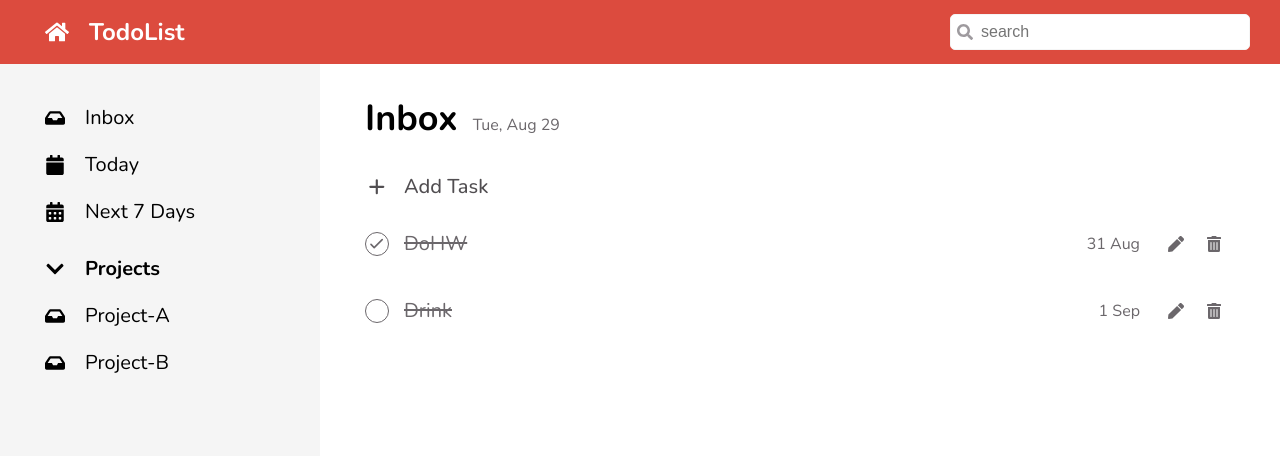
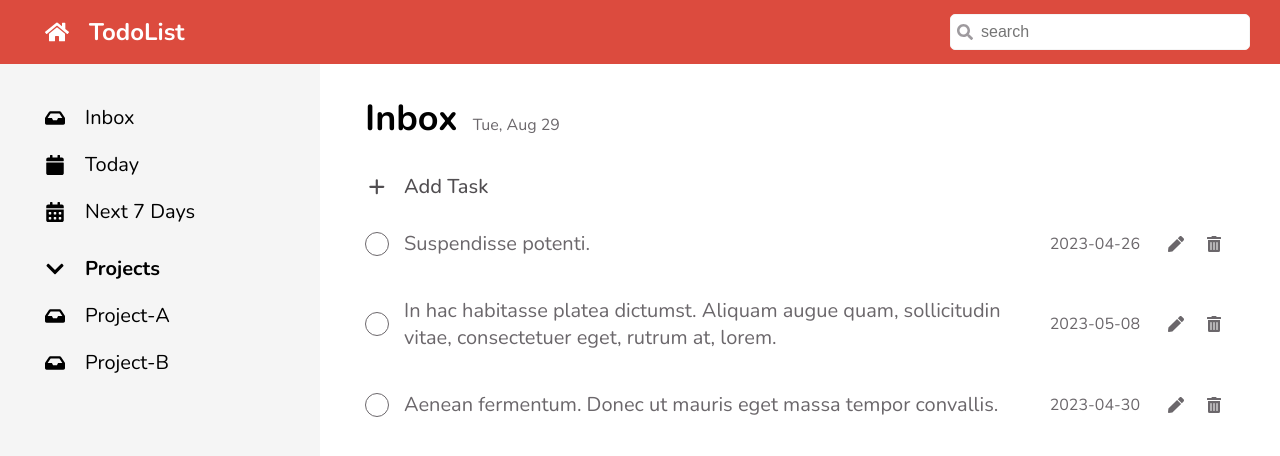
Before and after one commit to KasamaLee/cc15-todolist-kasama, a React (Create React App) app: page / in a window 1280 px wide. Shown: the top 456 px of the page. Built offline with nearby package versions, Linux system fonts and the light colour scheme.

Commit message:
remove unused code

```diff
--- a/package.json
+++ b/package.json
@@ -3,6 +3,8 @@
   "version": "0.1.0",
   "private": true,
   "dependencies": {
+    "dayjs": "^1.11.9",
+    "nanoid": "^4.0.2",
     "react": "^18.2.0",
     "react-dom": "^18.2.0",
     "react-icons": "^4.10.1",
--- a/src/app/App.jsx
+++ b/src/app/App.jsx
@@ -1,4 +1,7 @@
 // Dependencies
+import { useState } from 'react';
+import { nanoid } from 'nanoid';
+import dayjs, { Dayjs } from 'dayjs';
 import './App.scss';
 import AppBar from '../components/Common/AppBar/AppBar';
 import SideBar from '../components/SideBar/SideBar';
@@ -7,7 +10,38 @@
 import TodoLists from '../components/Todo/TodoLists';
 import { Button } from '../components/Common/Button/Button';
 
+
+const data = [
+  { "id": nanoid(), "task": "Suspendisse potenti.", "status": false, "due_date": "2023-04-26" },
+  {
+    "id": nanoid(),
+    "task": "In hac habitasse platea dictumst. Aliquam augue quam, sollicitudin vitae, consectetuer eget, rutrum at, lorem.",
+    "status": false,
+    "due_date": "2023-05-08"
+  },
+  {
+    "id": nanoid(),
+    "task": "Aenean fermentum. Donec ut mauris eget massa tempor convallis.",
+    "status": false,
+    "due_date": "2023-04-30"
+  },
+];
+
 function App() {
+
+  const [allTodos, setAllTodos] = useState(data);
+
+  const addTodo = function (taskName) {
+    const newTodo = {
+      id: nanoid(),
+      task: taskName,
+      status: false,
+      due_date: dayjs().format('YYYY-MM-DD'),
+    };
+    setAllTodos((p) => [newTodo, ...p])
+  }
+
+
 return (
   <div className='todo'>
     <div className='todo__header'>
@@ -19,8 +53,8 @@
     <div className='todo__content'>
       <main className='todo__container'>
         <TodoHeader />
-          <TodoCreate />
-          <TodoLists />
+        <TodoCreate addTodo={addTodo} />
+        <TodoLists data={allTodos} />
       </main>
     </div>
   </div>
--- a/src/components/Todo/TodoCreate.jsx
+++ b/src/components/Todo/TodoCreate.jsx
@@ -32,10 +32,9 @@
 */
 
 // #1 : FC = Function Component (Render)
-function TodoCreate() {
+function TodoCreate(props) {
     // HOOk FN
     const [isOpenForm, setIsOpenForm] = useState(false);
-    console.log(isOpenForm);
 
     // let active = true;
 
@@ -53,6 +52,9 @@
                 < TodoForm
                     textSubmit='Add Task'
                     setIsOpenForm={setIsOpenForm}
+                    data = {props.data}
+                    setTodo = {props.setTodo}
+                    addTodo = {props.addTodo}
                 />
             ) : (
                 <div className={styles.todo__create} onClick={handleClick}>
--- a/src/components/Todo/TodoForm.jsx
+++ b/src/components/Todo/TodoForm.jsx
@@ -1,4 +1,5 @@
 import { useState } from 'react';
+import { nanoid } from 'nanoid';
 import { Button } from '../Common/Button/Button';
 import styles from './TodoForm.module.scss';
 
@@ -32,19 +33,22 @@
     setTaskInput(event.target.value);
   };
 
+  // FormValidation
+  // case1 : submit ได้
+  // case2 : submit ไม่ได้ => แสดง Error
+
   const handleSubmit = function (event) {
     event.preventDefault();
 
-    // FormValidation
-    // case1 : submit ได้
-    // case2 : submit ไม่ได้ => แสดง Error
-    console.log('submit');
+    // Form Validition
     if (taskInput.trim() === '') {
+      console.log('Error');
       setIsError(true)
-    } else {
-      console.log('success');
+      return;
     }
 
+    props.addTodo(taskInput);
+    props.setIsOpenForm(false);
   };
 
   const handleCancel = function () {
--- a/src/components/Todo/TodoItem.jsx
+++ b/src/components/Todo/TodoItem.jsx
@@ -5,11 +5,12 @@
 import TodoForm from "./TodoForm";
 import styles from './TodoItem.module.scss';
 
-function TodoItem({ task, done, date }) {
+function TodoItem({ id, task, done, date }) {
     // Object Destructuring (Props)
     // const { task, done, date } = props;
 
     const [isOpenForm, setIsOpenForm] = useState(false);
+    // console.log(id);
 
     const handleClick = function (event) {
         setIsOpenForm(!isOpenForm);
@@ -28,7 +29,7 @@
                         <HiOutlineCheck className={styles.todo__checkbox__icon} />
                     </div>
 
-                    <p className={`${styles.todo__task} ${styles.todo__task__done}`}>{task}</p>
+                    <p className={`${styles.todo__task} ${done ? styles.todo__task__done : ''}`}>{task}</p>
                     <span className={styles.todo__date}>{date}</span>
                     <div className={styles.todo__action}>
                         <span onClick={handleClick} >
--- a/src/components/Todo/TodoLists.jsx
+++ b/src/components/Todo/TodoLists.jsx
@@ -1,13 +1,40 @@
+import { useState } from 'react';
+import TodoItem from './TodoItem';
 import styles from './TodoLists.module.scss';
-import TodoItem from './TodoItem';
 
-function TodoLists() {
+/*
+data = Array<{id: number, task: string, status: boolean, due_date: string }>
+dataRender = Array[]<TodoItem task=... done=... date=... />
+*/
+
+
+
+function TodoLists(props) {
 
   return (
 
     <ul className={styles.todo__lists}>
-      <TodoItem task='DoHW' done={true} date='31 Aug' />
-      <TodoItem task='Drink' done={false} date='1 Sep' />
+      {props.data.map((todoObj) => (
+        <TodoItem
+          key={todoObj.id}
+          id={todoObj.id}
+          task={todoObj.task}
+          done={todoObj.status}
+          date={todoObj.due_date}
+        />
+      ))}
+
+
+      {/* ## Render List #2 */}
+      {/* {data.map(({ id, task, status, due_date }) => (
+        <TodoItem
+          key={id}
+          task={task}
+          done={status}
+          date={due_date}
+        />
+      ))} */}
+
     </ul>
 
   );
```
Also changed, not shown: 1 other file (tests, documents, lock files or other folders). Lines whose indentation alone changed are shown as unchanged.
